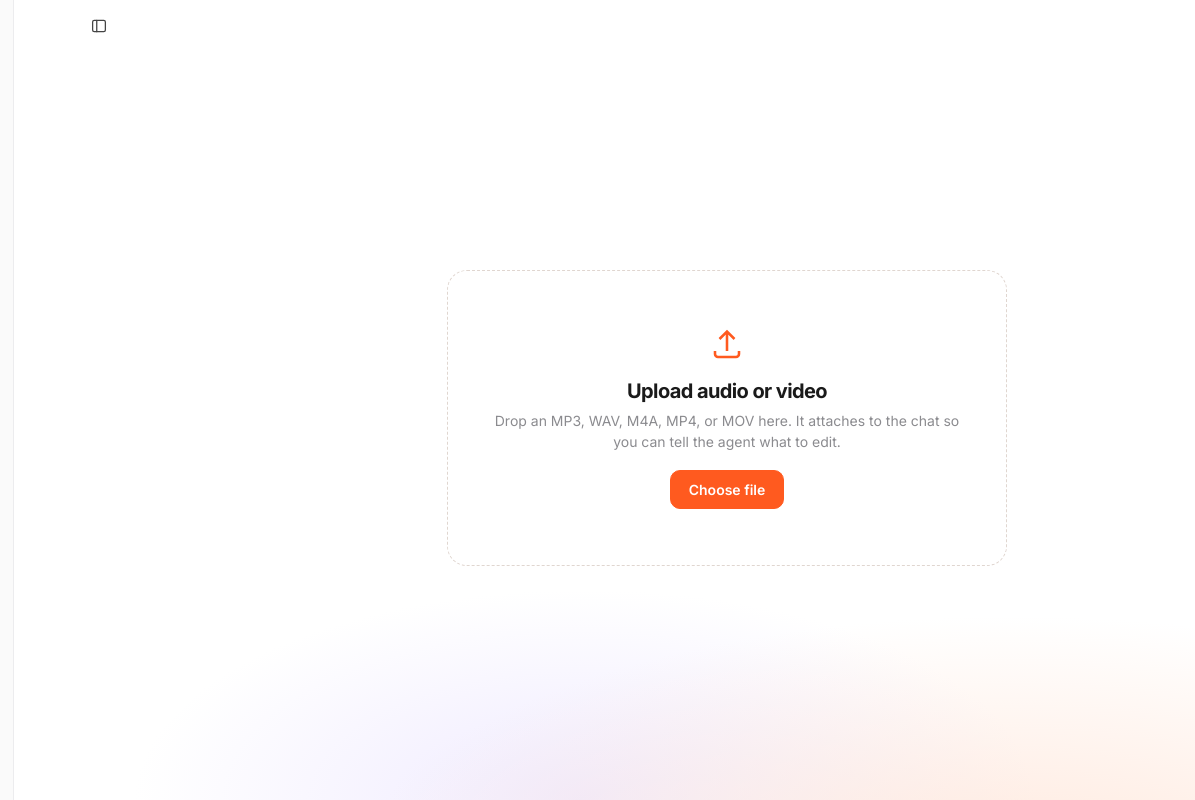
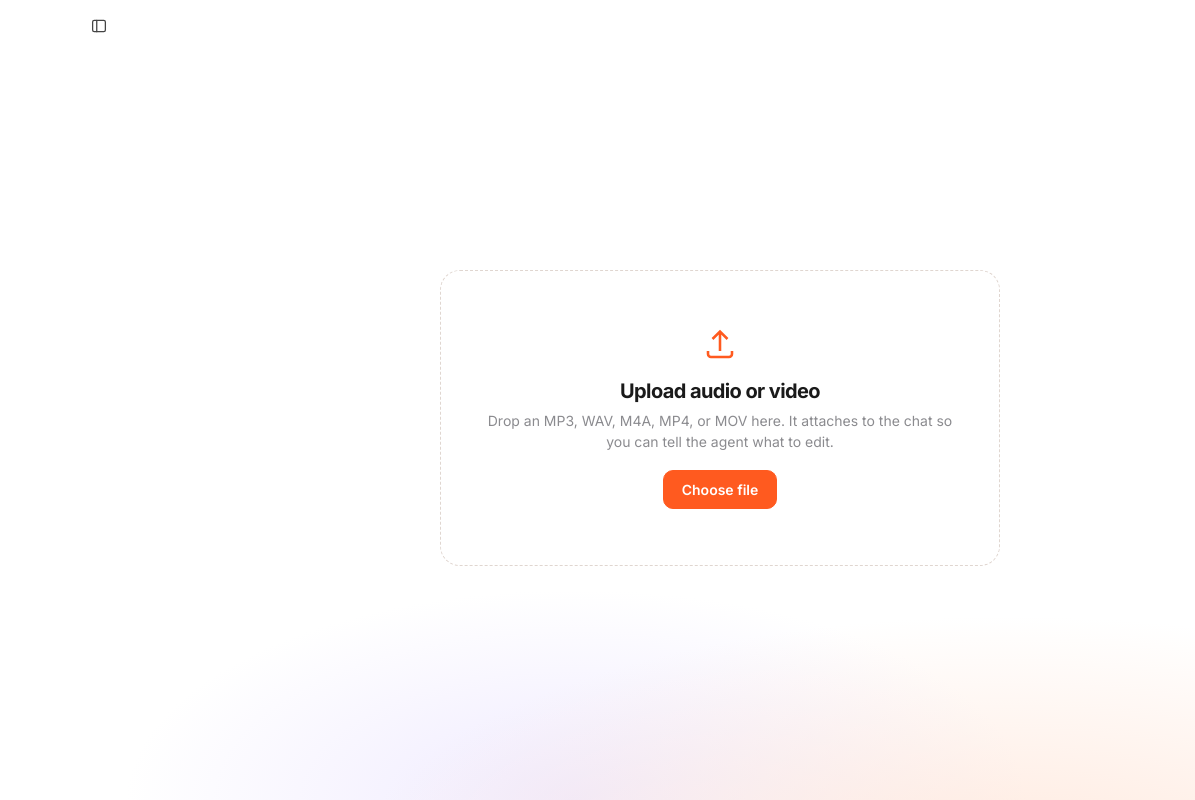
Before and after one commit to tohidnot/TaxiVoice, an Electron app: page frontend/index.html in a window 1440 px wide. Both pictures are taken after a click on the button 306 px from the left and 26 px from the top of the page. Shown: the whole page, without its empty margins (0-1195 px from the left). Drawn offline with Linux system fonts and the light colour scheme.

Commit message:
Limit collapsed chat gap to the timeline only
Remove the full-height white rail. When chat is collapsed, inset just
the timeline with a white left strip and hairline so clips are not flush
to the window edge.

```diff
--- a/frontend/app.js
+++ b/frontend/app.js
@@ -1879,10 +1879,8 @@ function applySidebarWidth(px) {
 function setChatCollapsed(on) {
   $("app").classList.toggle("chat-collapsed", on);
   $("btn-expand").hidden = !on;
-  $("chat-rail").hidden = !on;
   $("btn-collapse").title = "Collapse chat";
   $("btn-expand").title = "Open chat";
-  $("chat-rail").title = "Open chat";
   localStorage.setItem("tv-chat-collapsed", on ? "1" : "0");
   requestAnimationFrame(() => {
     renderRuler();
@@ -1893,7 +1891,6 @@ function setChatCollapsed(on) {
 
 $("btn-collapse").onclick = () => setChatCollapsed(true);
 $("btn-expand").onclick = () => setChatCollapsed(false);
-$("chat-rail").onclick = () => setChatCollapsed(false);
 
 (() => {
   const saved = Number(localStorage.getItem("tv-sidebar-w"));
--- a/frontend/index.html
+++ b/frontend/index.html
@@ -7,7 +7,7 @@
   <link rel="preconnect" href="https://fonts.googleapis.com" />
   <link rel="preconnect" href="https://fonts.gstatic.com" crossorigin />
   <link href="https://fonts.googleapis.com/css2?family=Inter:wght@400;500;600;700&display=swap" rel="stylesheet" />
-  <link rel="stylesheet" href="styles.css?v=38" />
+  <link rel="stylesheet" href="styles.css?v=39" />
 </head>
 <body>
   <div id="app" class="shell">
@@ -86,7 +86,6 @@
       </form>
     </aside>
     <div id="resizer" class="resizer" role="separator" aria-orientation="vertical" title="Drag to resize chat"></div>
-    <button type="button" id="chat-rail" class="chat-rail" title="Open chat" aria-label="Open chat" hidden></button>
 
     <main class="main">
       <header class="topbar">
@@ -260,6 +259,6 @@
   <input id="file" type="file" accept="audio/*,video/*,.mp3,.wav,.m4a,.mp4,.mov,.mkv" hidden />
   <input id="clip-file" type="file" accept="audio/*,video/*,.mp3,.wav,.m4a,.mp4,.mov,.mkv" hidden />
   <audio id="audio" preload="auto"></audio>
-  <script src="app.js?v=32"></script>
+  <script src="app.js?v=33"></script>
 </body>
 </html>
--- a/frontend/styles.css
+++ b/frontend/styles.css
@@ -9,7 +9,6 @@
   --sidebar: #f4f4f5;
   --bg: #ffffff;
   --sidebar-w: 340px;
-  --chat-rail-w: 14px;
   --shadow: 0 1px 2px rgba(16, 16, 20, 0.05);
   font-family: Inter, -apple-system, BlinkMacSystemFont, "Segoe UI", sans-serif;
 }
@@ -46,29 +45,11 @@ button:focus-visible {
   overflow: hidden;
 }
 .shell.chat-collapsed {
-  grid-template-columns: var(--chat-rail-w, 14px) 1fr;
+  grid-template-columns: 1fr;
 }
 .shell.resizing { cursor: col-resize; user-select: none; }
 .shell.chat-collapsed .sidebar,
 .shell.chat-collapsed .resizer { display: none !important; }
-.chat-rail {
-  display: none;
-  width: 100%;
-  height: 100%;
-  margin: 0;
-  padding: 0;
-  border: 0;
-  border-right: 1px solid var(--line);
-  background: #fff;
-  cursor: pointer;
-  -webkit-app-region: no-drag;
-}
-.shell.chat-collapsed .chat-rail {
-  display: block !important;
-}
-.chat-rail:hover {
-  background: #fafafa;
-}
 
 /* Sidebar */
 .sidebar {
@@ -459,7 +440,7 @@ button:focus-visible {
   -webkit-app-region: drag;
 }
 .shell.chat-collapsed .topbar {
-  padding-left: calc(84px - var(--chat-rail-w));
+  padding-left: 84px;
 }
 .expand-chat {
   flex: 0 0 28px;
@@ -867,6 +848,10 @@ button:focus-visible {
   position: relative;
   touch-action: none;
 }
+.shell.chat-collapsed .timeline-container {
+  margin-left: 14px;
+  border-left: 1px solid var(--line);
+}
 .timeline-scroll-wrap {
   width: 100%;
   overflow-x: auto;
```
